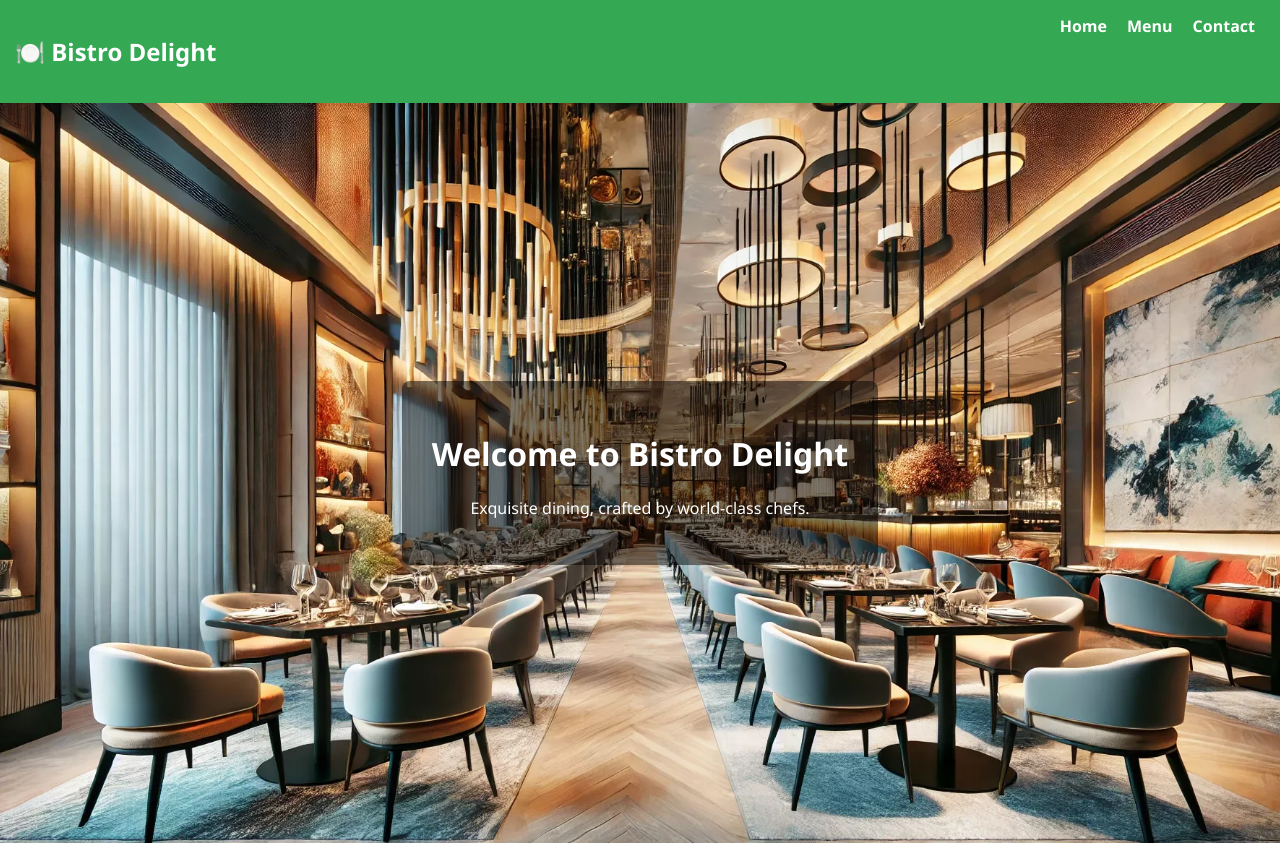
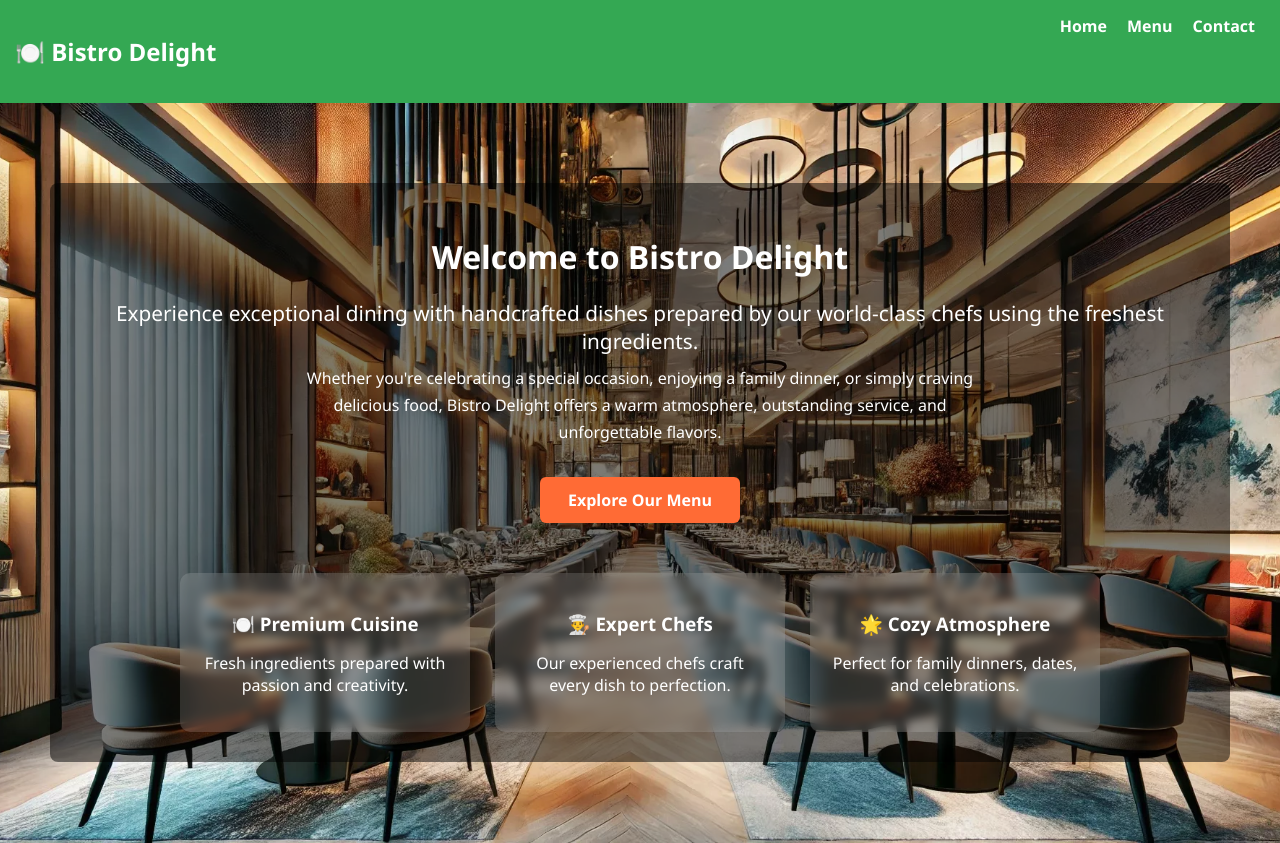
Before and after one commit to zohaibkhanse/restaurant-web-app, a React (Vite) app: page / in a window 1280 px wide. Built offline with nearby package versions, Linux system fonts and the light colour scheme.

Commit message:
feature: I add new features in home page

```diff
--- a/src/pages/Home.jsx
+++ b/src/pages/Home.jsx
@@ -1,5 +1,6 @@
 // src/pages/Home.js
 import React from "react";
+import { Link } from "react-router-dom";
 import "./Home.css";
 
 function Home() {
@@ -7,7 +8,37 @@ function Home() {
     <div className="hero">
       <div className="overlay">
         <h1>Welcome to Bistro Delight</h1>
-        <p>Exquisite dining, crafted by world-class chefs.</p>
+        <p className="subtitle">
+          Experience exceptional dining with handcrafted dishes prepared by our
+          world-class chefs using the freshest ingredients.
+        </p>
+
+        <p className="description">
+          Whether you're celebrating a special occasion, enjoying a family
+          dinner, or simply craving delicious food, Bistro Delight offers a
+          warm atmosphere, outstanding service, and unforgettable flavors.
+        </p>
+
+         <Link to="/menu" className="btn">
+          Explore Our Menu
+        </Link>
+
+        <div className="features">
+          <div className="feature">
+            <h3>🍽️ Premium Cuisine</h3>
+            <p>Fresh ingredients prepared with passion and creativity.</p>
+          </div>
+
+          <div className="feature">
+            <h3>👨‍🍳 Expert Chefs</h3>
+            <p>Our experienced chefs craft every dish to perfection.</p>
+          </div>
+
+          <div className="feature">
+            <h3>🌟 Cozy Atmosphere</h3>
+            <p>Perfect for family dinners, dates, and celebrations.</p>
+          </div>
+        </div>
       </div>
     </div>
   );
--- a/src/pages/Menu.css
+++ b/src/pages/Menu.css
@@ -54,6 +54,55 @@
   font-size: 1.1rem;
 }
 
+.subtitle {
+  font-size: 1.3rem;
+  margin: 20px 0 10px;
+}
+
+.description {
+  max-width: 700px;
+  margin: 0 auto 30px;
+  line-height: 1.7;
+  font-size: 1rem;
+}
+.btn {
+  display: inline-block;
+  padding: 12px 28px;
+  background-color: #ff6b35;
+  color: white;
+  text-decoration: none;
+  border-radius: 6px;
+  font-size: 1rem;
+  font-weight: 600;
+  transition: background-color 0.3s ease;
+}
+
+.btn:hover {
+  background-color: #e65a28;
+}
+
+.features {
+  display: flex;
+  justify-content: center;
+  gap: 25px;
+  margin-top: 50px;
+  flex-wrap: wrap;
+}
+
+.feature {
+  width: 250px;
+  padding: 20px;
+  background: rgba(255, 255, 255, 0.15);
+  border-radius: 10px;
+  backdrop-filter: blur(5px);
+}
+
+.feature h3 {
+  margin-bottom: 10px;
+}
+
+
+
 /* Responsive tweaks */
 @media (max-width: 768px) {
   .menu-page {
```
